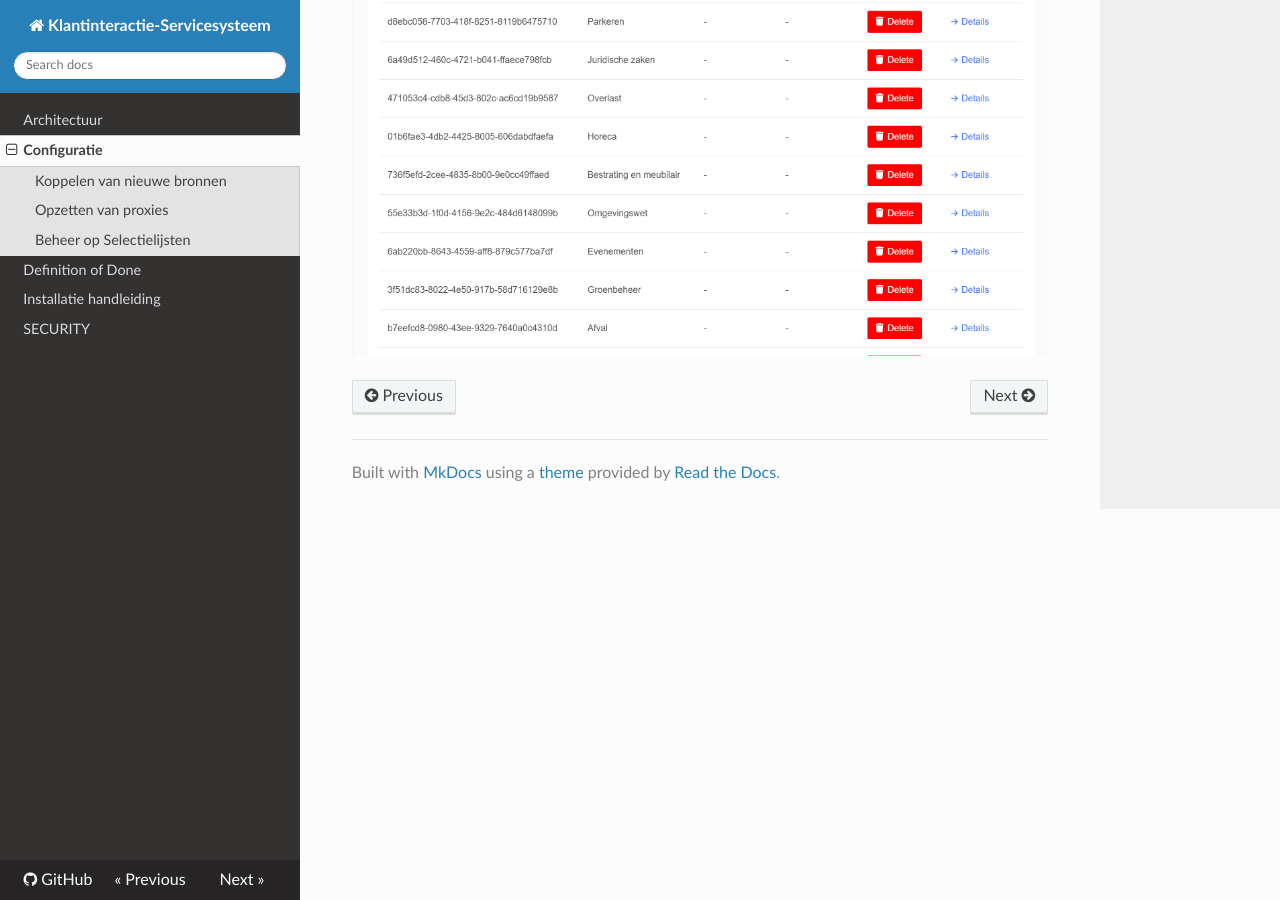
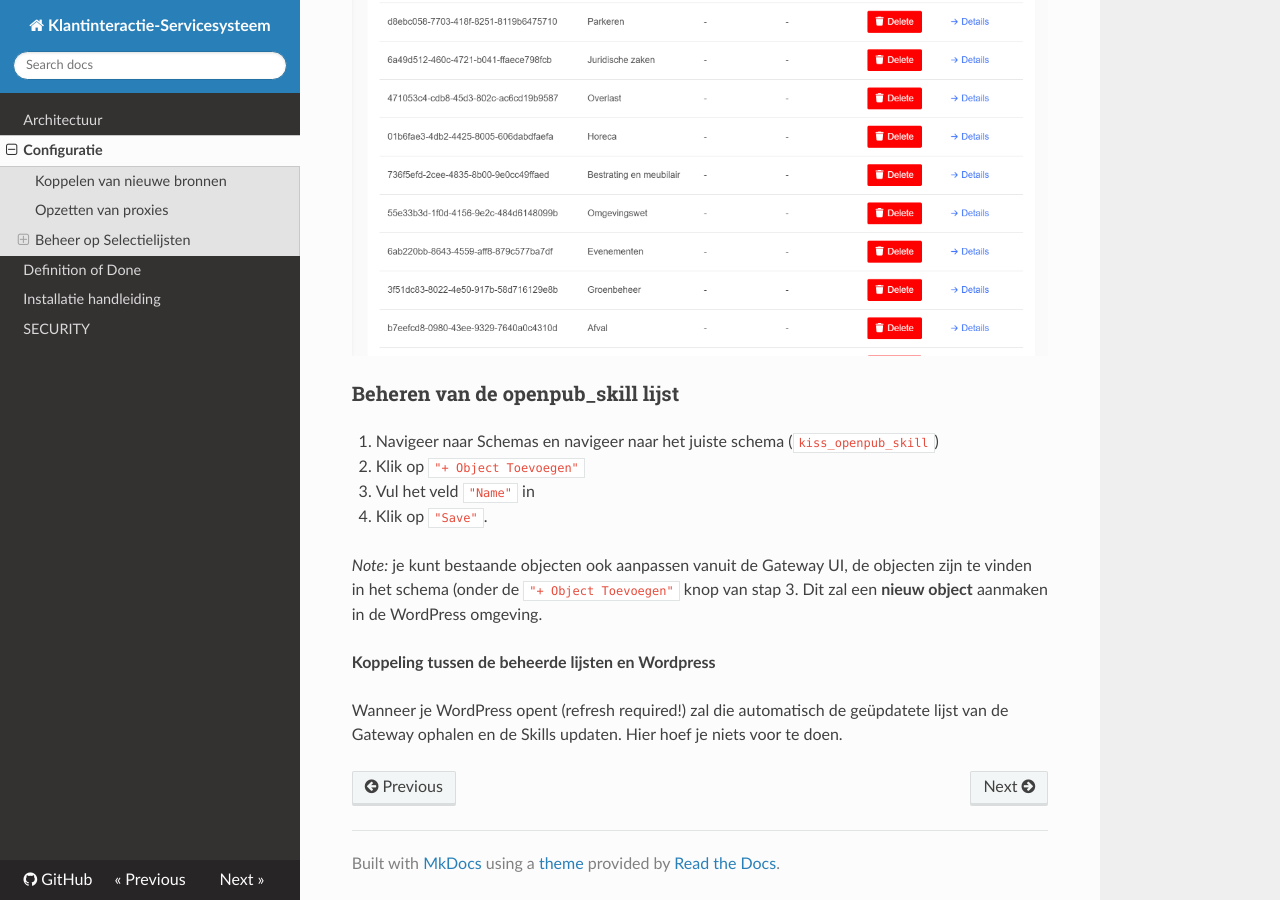
Before and after one commit to Klantinteractie-Servicesysteem/.github, an MkDocs documentation site: the page built from docs/CONFIGURATIE.md, in a window 1280 px wide and 900 px high, scrolled down 2257 px. Built offline with MkDocs 1.6.1, drawn with Linux system fonts in a browser that asks for light colours; nearby versions of some CDN libraries.

Commit message:
Update CONFIGURATIE.md

```diff
--- a/docs/CONFIGURATIE.md
+++ b/docs/CONFIGURATIE.md
@@ -30,3 +30,16 @@
 Het klikken op een van deze cards leid naar een overzicht lijst van de verschillende items die onderdeel zijn van deze lijst. Hier kunt u items toevoegen, bewerken (via de details knop) en verwijderen.
 
 ![img_1.png](img_1.png)
+
+### Beheren van de openpub_skill lijst
+
+2. Navigeer naar Schemas en navigeer naar het juiste schema (`kiss_openpub_skill`)
+3. Klik op `"+ Object Toevoegen"`
+4. Vul het veld `"Name"` in
+5. Klik op `"Save"`.
+
+_Note:_ je kunt bestaande objecten ook aanpassen vanuit de Gateway UI, de objecten zijn te vinden in het schema (onder de `"+ Object Toevoegen"` knop van stap 3. Dit zal een **nieuw object** aanmaken in de WordPress omgeving.
+
+**Koppeling tussen de beheerde lijsten en Wordpress**
+
+Wanneer je WordPress opent (refresh required!) zal die automatisch de geüpdatete lijst van de Gateway ophalen en de Skills updaten. Hier hoef je niets voor te doen.
```
